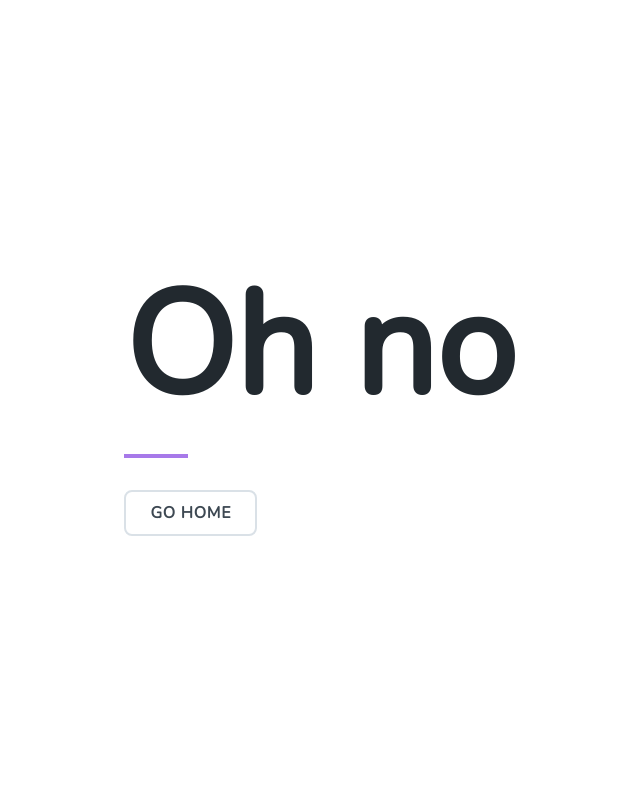
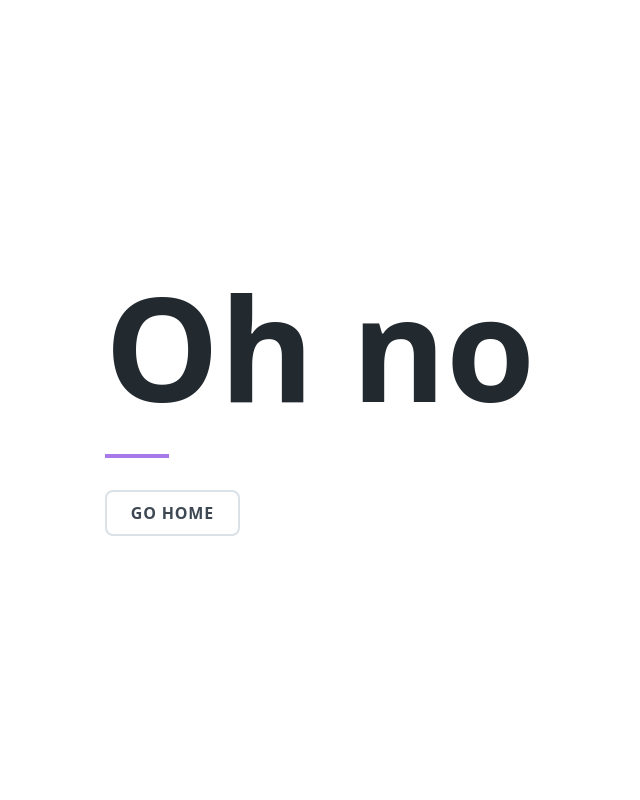
Before and after one commit to the-feimao/odogwulive, a Laravel app: template resources/views/errors/illustrated-layout.blade.php in a window 1280 px wide. Shown: the whole page, without its empty margins (0-640 px from the left). Run offline with Laravel 12, Linux system fonts and the light colour scheme; the template is opened without the code that fills it, so the values that code supplies are empty.

Commit message:
chore: remove Google Fonts CDN from scaffold views

```diff
--- a/resources/sass/_variables.scss
+++ b/resources/sass/_variables.scss
@@ -2,7 +2,7 @@
 $body-bg: #f8fafc;
 
 // Typography
-$font-family-sans-serif: 'Nunito', sans-serif;
+$font-family-sans-serif: system-ui, -apple-system, 'Segoe UI', Roboto, 'Helvetica Neue', Arial, 'Noto Sans', sans-serif, 'Apple Color Emoji', 'Segoe UI Emoji', 'Segoe UI Symbol', 'Noto Color Emoji';
 $font-size-base: 0.9rem;
 $line-height-base: 1.6;
 
--- a/resources/sass/app.scss
+++ b/resources/sass/app.scss
@@ -1,5 +1,4 @@
-// Fonts
-@import url('https://fonts.googleapis.com/css?family=Nunito');
+// Fonts: system font stack defined in _variables.scss (no third-party CDN).
 
 // Variables
 @import 'variables';
--- a/resources/views/errors/illustrated-layout.blade.php
+++ b/resources/views/errors/illustrated-layout.blade.php
@@ -6,9 +6,7 @@
 
         <title>@yield('title')</title>
 
-        <!-- Fonts -->
-        <link rel="preconnect" href="https://fonts.gstatic.com">
-        <link href="https://fonts.googleapis.com/css2?family=Nunito&display=swap" rel="stylesheet">
+        <!-- Fonts: system font stack; no third-party CDN. -->
 
         <!-- Styles -->
         <style>
@@ -294,7 +292,7 @@
             }
 
             .font-sans {
-                font-family: Nunito, sans-serif;
+                font-family: system-ui, -apple-system, 'Segoe UI', Roboto, 'Helvetica Neue', Arial, 'Noto Sans', sans-serif;
             }
 
             .font-light {
--- a/resources/views/errors/layout.blade.php
+++ b/resources/views/errors/layout.blade.php
@@ -6,16 +6,14 @@
 
         <title>@yield('title')</title>
 
-        <!-- Fonts -->
-        <link rel="preconnect" href="https://fonts.gstatic.com">
-        <link href="https://fonts.googleapis.com/css2?family=Nunito&display=swap" rel="stylesheet">
+        <!-- Fonts: system font stack; no third-party CDN. -->
 
         <!-- Styles -->
         <style>
             html, body {
                 background-color: #fff;
                 color: #636b6f;
-                font-family: 'Nunito', sans-serif;
+                font-family: system-ui, -apple-system, 'Segoe UI', Roboto, 'Helvetica Neue', Arial, 'Noto Sans', sans-serif;
                 font-weight: 100;
                 height: 100vh;
                 margin: 0;
--- a/resources/views/layouts/app.blade.php
+++ b/resources/views/layouts/app.blade.php
@@ -11,9 +11,7 @@
 
     @vite(['resources/sass/app.scss', 'resources/js/app.js'])
 
-    <!-- Fonts -->
-    <link rel="dns-prefetch" href="//fonts.gstatic.com">
-    <link href="https://fonts.googleapis.com/css?family=Nunito" rel="stylesheet">
+    <!-- Fonts: system font stack comes from resources/sass/app.scss; no third-party CDN. -->
 </head>
 <body>
     <div id="app">
```
Also changed, not shown: docs/audit.md (+25 -0 lines), resources/views/errors/minimal.blade.php (+2 -4 lines), resources/views/welcome.blade.php (+1 -8 lines).
